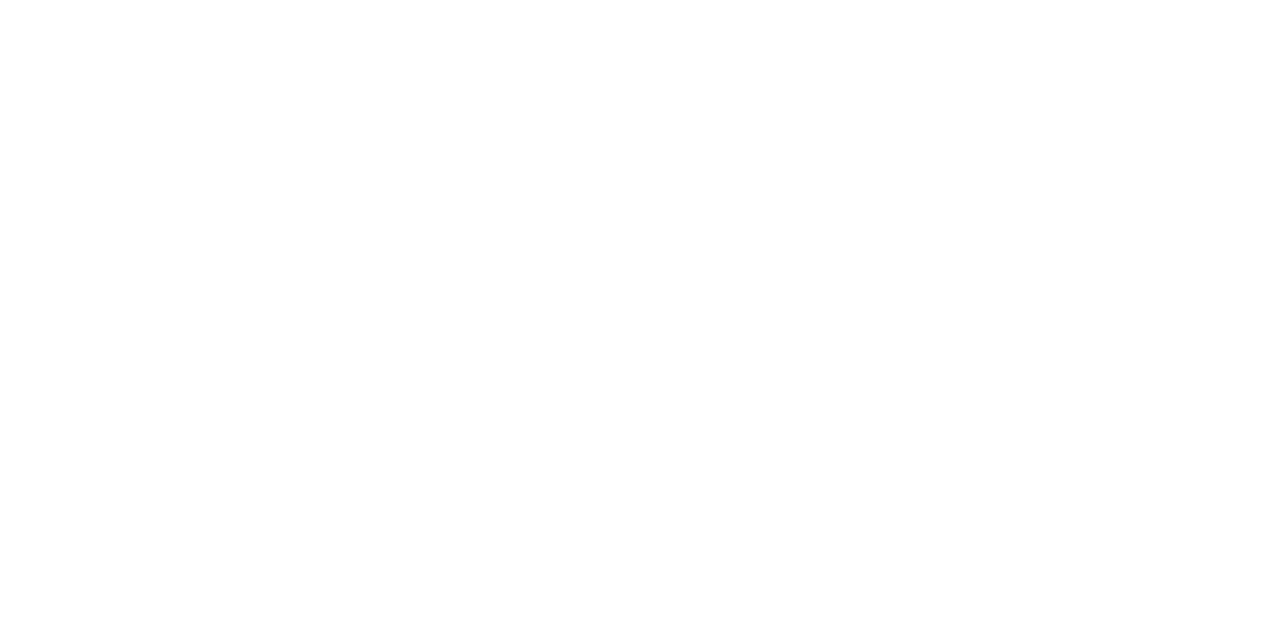
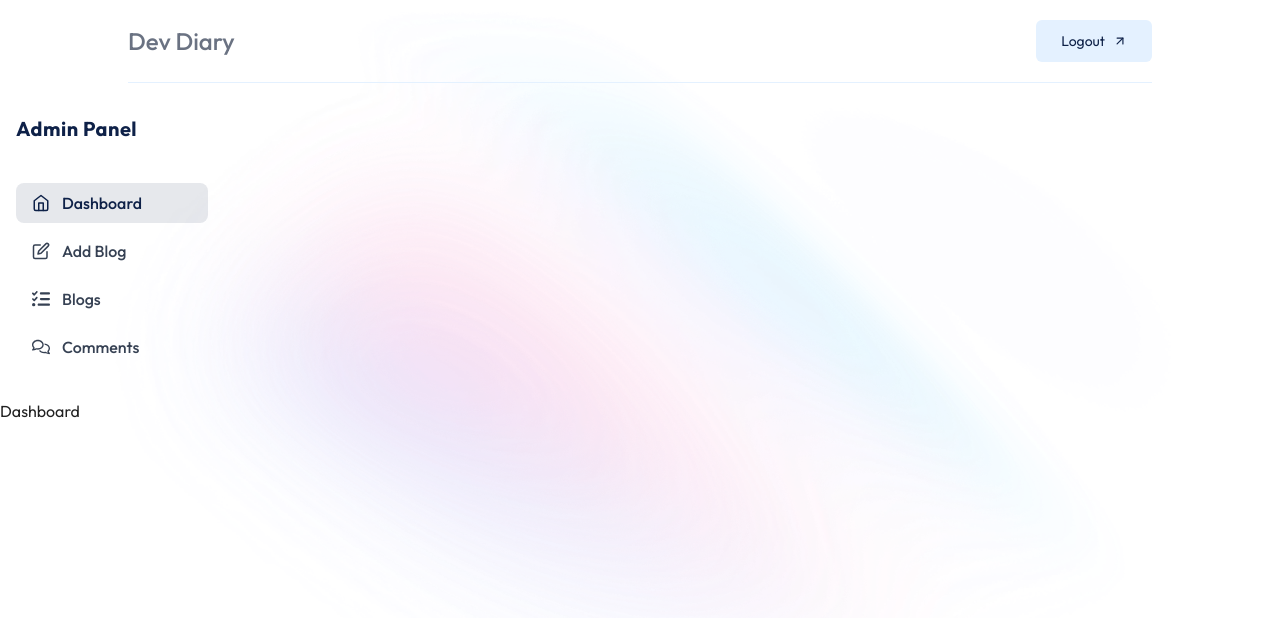
Before and after one commit to humiiii/blog-client, a React (Vite) app: page /admin in a window 1280 px wide. Before the commit this address had no page. Shown: the top 618 px of the page. Built offline with nearby package versions, Linux system fonts and the light colour scheme.

Commit message:
added admin routes and layout

```diff
--- a/src/App.jsx
+++ b/src/App.jsx
@@ -3,6 +3,11 @@ import { Route, Routes } from "react-router-dom";
 import Home from "./pages/Home";
 import Blog from "./pages/Blog";
 import Layout from "./components/Layout";
+import AdminLayout from "./pages/admin/AdminLayout";
+import Dashboard from "./pages/admin/Dashboard";
+import AddBlog from "./components/admin/AddBlog";
+import Blogs from "./components/admin/Blogs";
+import Comments from "./components/admin/Comments";
 
 const App = () => {
   return (
@@ -11,6 +16,12 @@ const App = () => {
         <Route index element={<Home />} />
         <Route path="/blog/:id" element={<Blog />} />
       </Route>
+      <Route path="/admin" element={<AdminLayout />}>
+        <Route index element={<Dashboard />} />
+        <Route path="/admin/addBlog" element={<AddBlog />} />
+        <Route path="/admin/blogs" element={<Blogs />} />
+        <Route path="/admin/comments" element={<Comments />} />
+      </Route>
     </Routes>
   );
 };
--- a/src/components/Navbar.jsx
+++ b/src/components/Navbar.jsx
@@ -1,11 +1,12 @@
 import React from "react";
 import { FiArrowUpRight } from "react-icons/fi";
 import Button from "./Button";
-import { useNavigate } from "react-router-dom";
+import { useNavigate, useLocation } from "react-router-dom";
 import Container from "./Container";
 
 const Navbar = () => {
   const navigate = useNavigate();
+  const location = useLocation();
   return (
     <Container>
       <nav className="flex items-center justify-between border-b border-[#E4F1FF] py-5">
@@ -16,6 +17,11 @@ const Navbar = () => {
           Dev Diary
         </p>
         <span className="flex items-center gap-2">
+          {location.pathname.startsWith("/admin") && (
+            <Button Icon={FiArrowUpRight} text={"Logout"} />
+          )}
+          {!location.pathname.startsWith("/admin") && (
+            <>
               <Button
                 onClick={() => navigate("/admin")}
                 Icon={FiArrowUpRight}
@@ -28,6 +34,8 @@ const Navbar = () => {
                 Icon={FiArrowUpRight}
                 text={"Portfolio"}
               />
+            </>
+          )}
         </span>
       </nav>
     </Container>
--- /dev/null
+++ b/src/components/admin/AddBlog.jsx
@@ -0,0 +1,7 @@
+import React from "react";
+
+const AddBlog = () => {
+  return <div>AddBlog</div>;
+};
+
+export default AddBlog;
--- /dev/null
+++ b/src/components/admin/Blogs.jsx
@@ -0,0 +1,7 @@
+import React from "react";
+
+const Blogs = () => {
+  return <div>Blogs</div>;
+};
+
+export default Blogs;
--- /dev/null
+++ b/src/components/admin/Comments.jsx
@@ -0,0 +1,7 @@
+import React from "react";
+
+const Comments = () => {
+  return <div>Comments</div>;
+};
+
+export default Comments;
--- /dev/null
+++ b/src/components/admin/Login.jsx
@@ -0,0 +1,7 @@
+import React from "react";
+
+const Login = () => {
+  return <div>Login</div>;
+};
+
+export default Login;
--- /dev/null
+++ b/src/components/admin/Sidebar.jsx
@@ -0,0 +1,40 @@
+import React from "react";
+import { NavLink } from "react-router-dom";
+import { FiHome, FiEdit } from "react-icons/fi";
+import { FaListCheck, FaRegComments } from "react-icons/fa6";
+
+const links = [
+  { to: "/admin", label: "Dashboard", icon: <FiHome /> },
+  { to: "/admin/addBlog", label: "Add Blog", icon: <FiEdit /> },
+  { to: "/admin/blogs", label: "Blogs", icon: <FaListCheck /> },
+  { to: "/admin/comments", label: "Comments", icon: <FaRegComments /> },
+];
+
+const Sidebar = () => {
+  return (
+    <aside className="flex min-h-full w-56 flex-col gap-2 px-4 py-8">
+      <h2 className="text-primary mb-8 text-xl font-bold tracking-wide">
+        Admin Panel
+      </h2>
+      <nav className="flex flex-col gap-2">
+        {links.map((link) => (
+          <NavLink
+            key={link.to}
+            end={link.to === "/admin"}
+            to={link.to}
+            className={({ isActive }) =>
+              `hover:bg-primary/10 hover:text-primary flex items-center gap-3 rounded-lg px-4 py-2 font-medium text-gray-700 transition-colors duration-200 ${
+                isActive ? "bg-primary/10 text-primary" : ""
+              }`
+            }
+          >
+            <span className="text-lg">{link.icon}</span>
+            <span>{link.label}</span>
+          </NavLink>
+        ))}
+      </nav>
+    </aside>
+  );
+};
+
+export default Sidebar;
--- /dev/null
+++ b/src/pages/admin/AdminLayout.jsx
@@ -0,0 +1,23 @@
+import React from "react";
+import Container from "../../components/Container";
+import Navbar from "../../components/Navbar";
+import { Outlet } from "react-router-dom";
+import Sidebar from "../../components/admin/Sidebar";
+
+const AdminLayout = () => {
+  return (
+    <>
+      <Container>
+        <Navbar />
+      </Container>
+      <div className="">
+        <div className="">
+          <Sidebar />
+        </div>
+        <Outlet />
+      </div>
+    </>
+  );
+};
+
+export default AdminLayout;
--- /dev/null
+++ b/src/pages/admin/Dashboard.jsx
@@ -0,0 +1,7 @@
+import React from "react";
+
+const Dashboard = () => {
+  return <div>Dashboard</div>;
+};
+
+export default Dashboard;
```
Lines whose indentation alone changed are shown as unchanged.
